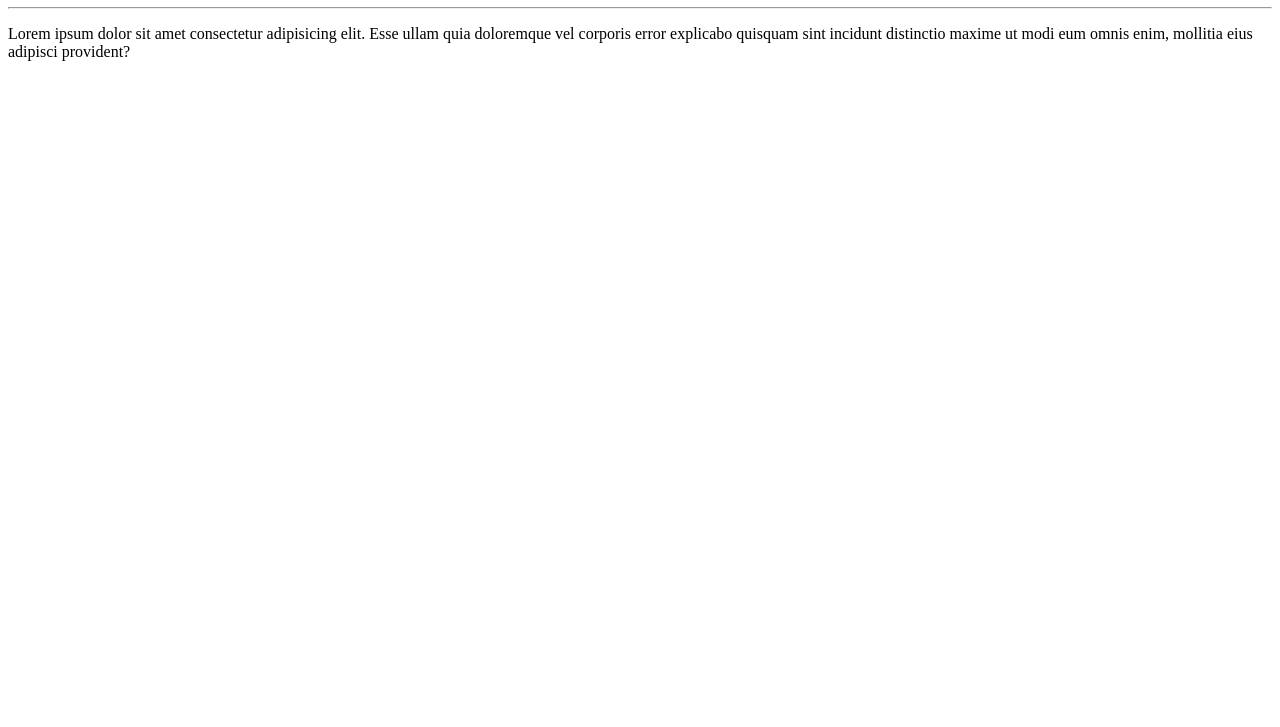
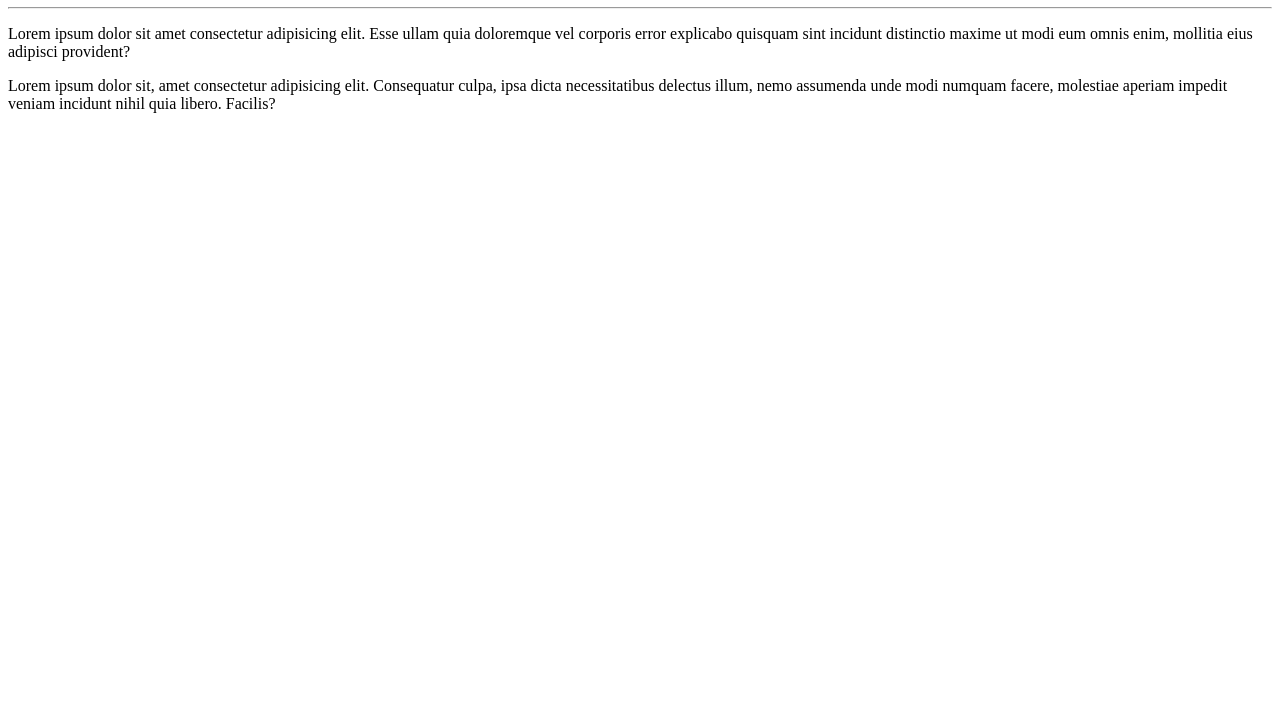
Before and after one commit to Klejomar/Hello-World, a plain HTML site: page site-exemplo/index.html in a window 1280 px wide. Shown: the part 73-800 px from the top of the page. Drawn offline with Linux system fonts and the light colour scheme.

Commit message:
Adicionado um novo parágrafo

```diff
--- a/site-exemplo/index.html
+++ b/site-exemplo/index.html
@@ -10,5 +10,6 @@
     <h1>Olá, mundo!</h1>
     <hr>
     <p>Lorem ipsum dolor sit amet consectetur adipisicing elit. Esse ullam quia doloremque vel corporis error explicabo quisquam sint incidunt distinctio maxime ut modi eum omnis enim, mollitia eius adipisci provident?</p>
+    <p>Lorem ipsum dolor sit, amet consectetur adipisicing elit. Consequatur culpa, ipsa dicta necessitatibus delectus illum, nemo assumenda unde modi numquam facere, molestiae aperiam impedit veniam incidunt nihil quia libero. Facilis?</p>
 </body>
 </html>
```
